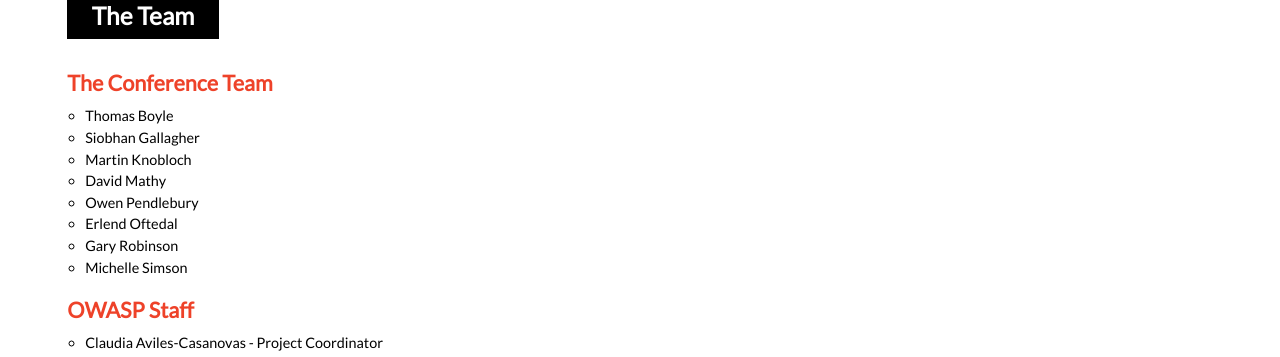
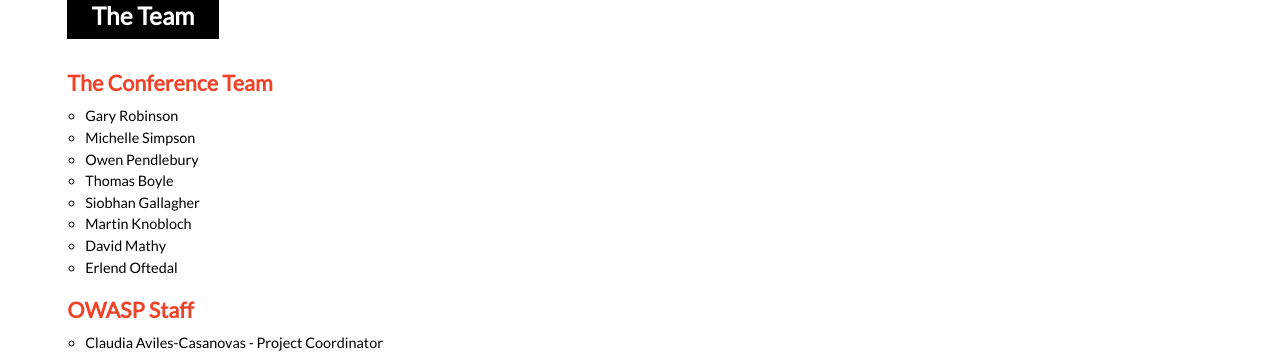
Before and after one commit to OWASP/AppSecEurope2017, a Jekyll site: the page built from about/team.md, in a window 1280 px wide. Shown: the part 437-794 px from the top of the page. Built offline with Jekyll 4.4.1, drawn with Linux system fonts in a browser that asks for light colours.

Commit message:
Rearranging to put the local team on the top, and fixing typo

```diff
--- a/about/team.md
+++ b/about/team.md
@@ -6,14 +6,14 @@
 
 ## The Conference Team
 
+* Gary Robinson
+* Michelle Simpson
+* Owen Pendlebury
 * Thomas Boyle
 * Siobhan Gallagher
 * Martin Knobloch
 * David Mathy
-* Owen Pendlebury
 * Erlend Oftedal
-* Gary Robinson
-* Michelle Simson
 
 ## OWASP Staff
 
```
